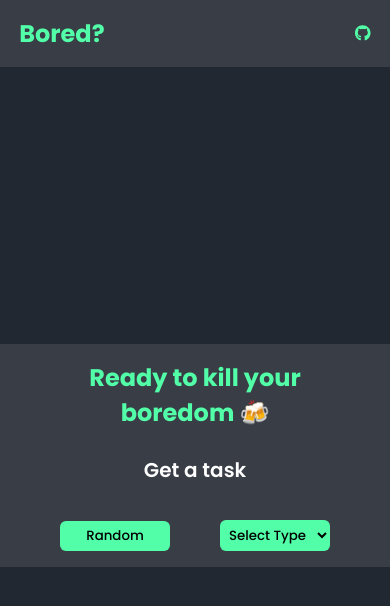
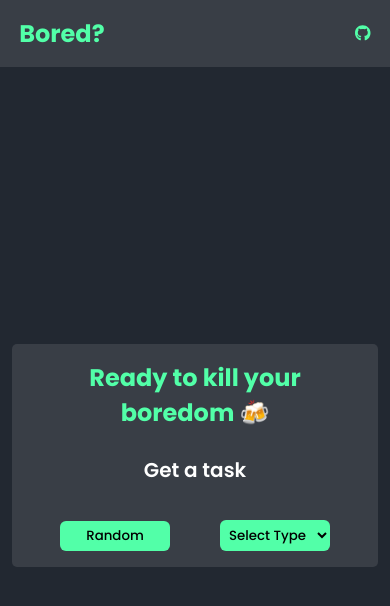
Before and after one commit to ashiquemushtaq/Bored, a React (Create React App) app: page / in a window 390 px wide. Shown: the top 606 px of the page. Built offline with nearby package versions, Linux system fonts and the light colour scheme.

Commit message:
Update style.css

```diff
--- a/src/components/style.css
+++ b/src/components/style.css
@@ -91,3 +91,9 @@ select:hover{
         padding: 1rem 5rem;
     }
 }
+
+@media only screen and (max-width: 500px){
+    .card{
+        padding:1rem 3rem;
+    }
+}
```
